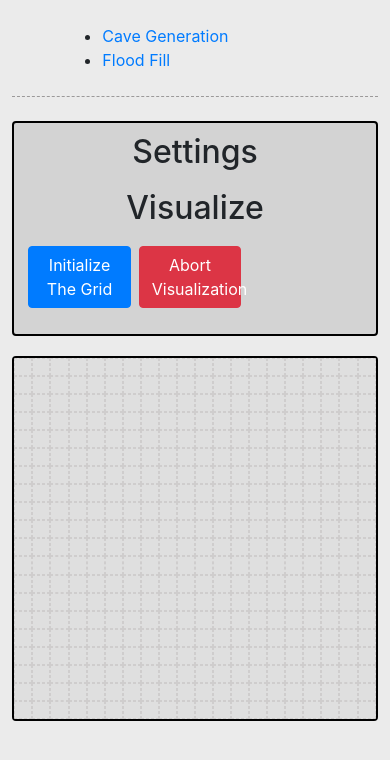
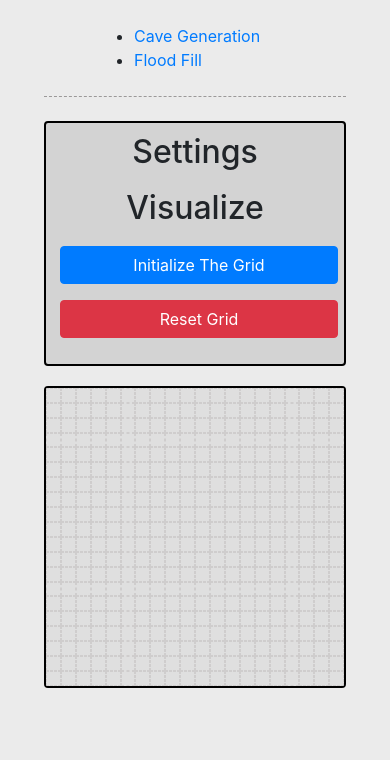
Before and after one commit to SeanMombo/Algo-Visual, a React (Create React App) app: page /floodfill in a window 390 px wide. Shown: the top 760 px of the page. Built offline with nearby package versions, Linux system fonts and the light colour scheme.

Commit message:
Floodfill MVP!

```diff
--- a/src/components/algorithms/cave.jsx
+++ b/src/components/algorithms/cave.jsx
@@ -2,8 +2,8 @@ export function initCave(grid, WIDTH, HEIGHT, initChance) {
   const clone = Array.from(Array(HEIGHT), () => new Array(WIDTH));
   for (let row = 0; row < HEIGHT; row++) {
     for (let col = 0; col < WIDTH; col++) {
-      console.log(grid[row][col]);
-      console.log(WIDTH, col, HEIGHT, row);
+      // console.log(grid[row][col]);
+      // console.log(WIDTH, col, HEIGHT, row);
       Math.random() <= initChance ||
       row === 0 ||
       col === 0 ||
--- a/src/components/algorithms/flood.jsx
+++ b/src/components/algorithms/flood.jsx
@@ -1,4 +1,6 @@
 export function recursiveFloodFill(img, r, c, col, newCol) {
+  const stack = [];
+
   function neighbours(r, c) {
     return [
       [r - 1, c],
@@ -15,13 +17,26 @@ export function recursiveFloodFill(img, r, c, col, newCol) {
   const numCol = img[0].length;
   const numRow = img.length;
 
+  const clone = Array(numRow)
+    .fill()
+    .map(() => Array(numCol));
+
+  for (let r = 0; r < numRow; r++) {
+    for (let c = 0; c < numCol; c++) {
+      if (img[r][c].isWall) clone[r][c] = 1;
+      else clone[r][c] = 0;
+    }
+  }
+
   function rec(r, c) {
     if (r < 0 || r >= numRow) return;
     if (c < 0 || c >= numCol) return;
     if (visited[key(r, c)]) return;
-    if (img[r][c] != col) return;
+    if (clone[r][c] !== 0) return;
 
-    img[r][c] = newCol;
+    stack.push([[r], [c]]);
+
+    clone[r][c] = 2;
     visited[key(r, c)] = 1;
 
     const moves = neighbours(r, c);
@@ -31,5 +46,5 @@ export function recursiveFloodFill(img, r, c, col, newCol) {
     }
   }
   rec(r, c);
-  return img;
+  return stack;
 }
--- a/src/components/control-panel/control-panel.component.jsx
+++ b/src/components/control-panel/control-panel.component.jsx
@@ -32,6 +32,8 @@ class ControlPanel extends React.Component {
     this.visualizeCaveGeneration = this.visualizeCaveGeneration.bind(this);
     this.nextStepInVisualization = this.nextStepInVisualization.bind(this);
     this.killAllTimeouts = this.killAllTimeouts.bind(this);
+    this.visualizeFloodFill = this.visualizeFloodFill.bind(this);
+    this.initGridFlood = this.initGridFlood.bind(this);
   }
 
   handleChangeWidth(w) {
@@ -40,6 +42,8 @@ class ControlPanel extends React.Component {
   handleChangeHeight(h) {
     this.props.onChangeHeight(h);
   }
+
+  //// Cave Gen
   visualizeCaveGeneration() {
     this.props.visualizeCaveGeneration(
       this.size,
@@ -55,12 +59,22 @@ class ControlPanel extends React.Component {
     this.props.killAllTimeouts();
   }
 
+  //// Flood fill
+  visualizeFloodFill() {
+    this.props.visualizeFloodFill();
+  }
+
+  initGridFlood() {
+    this.props.initGridFlood();
+  }
+
   updateSize(e) {
     let size = e.target.value.replace(/\D/, "");
     if (size > 100) size = 100;
     this.size = Number(size);
     this.setState({ size });
   }
+
   updateChance(e) {
     let initChance = e.target.value;
     if (initChance > 1) initChance = 0.45;
@@ -135,6 +149,37 @@ class ControlPanel extends React.Component {
       <br></br>
 
       <Form>
+        <Form.Group as={Col} controlId="formGridSize">
+          <Form.Label>Visualization Speed</Form.Label>
+          <InputGroup>
+            <InputGroup.Prepend>
+              <Button
+                size="sm"
+                variant="outline-secondary"
+                onClick={this.decSize.bind(this)}
+              >
+                -
+              </Button>
+            </InputGroup.Prepend>
+            <Form.Control
+              size="sm"
+              type="text"
+              placeholder="0-100"
+              value={this.state.size}
+              onChange={this.updateSize.bind(this)}
+            />
+            <InputGroup.Append>
+              <Button
+                size="sm"
+                variant="outline-secondary"
+                onClick={this.incSize.bind(this)}
+              >
+                +
+              </Button>
+            </InputGroup.Append>
+          </InputGroup>
+        </Form.Group>
+
         <Form.Row>
           <Form.Group as={Col} controlId="formGridSize">
             <Form.Label>Grid Size</Form.Label>
@@ -288,12 +333,15 @@ class ControlPanel extends React.Component {
       <h2>Visualize</h2>
       <br></br>
       <div className="buttonWrapper">
-        <Button onClick={this.visualizeCaveGeneration} variant="primary">
+        <Button onClick={this.visualizeFloodFill} variant="primary">
           Initialize The Grid
         </Button>
 
-        <Button onClick={this.killAllTimeouts} variant="danger">
-          Abort Visualization
+        <Button
+          onClick={this.initGridFlood && this.killAllTimeouts}
+          variant="danger"
+        >
+          Reset Grid
         </Button>
       </div>
     </>
--- a/src/components/control-panel/control-panel.styles.scss
+++ b/src/components/control-panel/control-panel.styles.scss
@@ -31,10 +31,16 @@ $green: #14a76c;
   .bg {
     // width: 100% !important;
   }
+  .input-group {
+    width: 100% !important;
+  }
+
   .form-group {
     // text-align: left !important;
-    width: 50% !important;
+
     button {
+      width: 30px !important;
+      font-weight: bold;
     }
   }
   .inputLabel {
@@ -42,8 +48,14 @@ $green: #14a76c;
     text-align: left;
   }
 
+  .buttonWrapper {
+    width: 100%;
+    button {
+      width: 100%;
+    }
+  }
+
   button {
-    width: 100% !important;
     margin-bottom: 16px;
   }
   .abort {
@@ -78,7 +90,7 @@ $green: #14a76c;
   // }
 }
 
-@media (max-width: 768px) {
+@media (min-width: 500px) and (max-width: 768px) {
   .wrapper2 {
     display: inline-block;
     padding: 4px;
@@ -98,18 +110,21 @@ $green: #14a76c;
     line-height: 10px;
 
     .form-group {
-      padding: 0px;
-      margin: 0px;
-      margin-left: 16px;
-      margin-right: 16px;
+      // padding: 0px;
+      // margin: 0px;
+      // margin-left: 16px;
+      // margin-right: 16px;
+
+      .col {
+        margin: 0px !important;
+      }
     }
+
     .buttonWrapper {
       button {
-        width: 30% !important;
+        width: 29%;
         margin-left: 4px;
         margin-right: 4px;
-        margin-bottom: 16px;
-        float: left;
 
         min-height: 100% !important;
         max-height: 100% !important;
@@ -117,3 +132,46 @@ $green: #14a76c;
     }
   }
 }
+
+@media (max-width: 500px) {
+  .wrapper2 {
+    display: inline-block;
+    padding: 4px;
+    margin: 4px;
+  }
+  .grid {
+    flex: 1;
+    order: 2;
+    width: 100%;
+  }
+  .control-panel {
+    padding: 10px;
+    margin: 0px;
+    margin-bottom: 20px;
+    min-width: 100%;
+    max-width: 100%;
+    line-height: 10px;
+
+    .form-group {
+      // padding: 0px;
+      // margin: 0px;
+      // margin-left: 16px;
+      // margin-right: 16px;
+
+      .col {
+        margin: 0px !important;
+      }
+    }
+
+    .buttonWrapper {
+      button {
+        width: 100%;
+        margin-left: 4px;
+        margin-right: 4px;
+
+        min-height: 100% !important;
+        max-height: 100% !important;
+      }
+    }
+  }
+}
--- a/src/components/textinput/textinput.component.jsx
+++ b/src/components/textinput/textinput.component.jsx
@@ -54,7 +54,7 @@ class Input extends React.Component {
             type="text"
             value={value}
             placeholder={label}
-            autocomplete="off"
+            autoComplete="off"
             onChange={this.handleChangeWidth}
             onKeyPress={this.handleKeyPress.bind(this)}
           />
--- a/src/components/visualizer/node/node.component.jsx
+++ b/src/components/visualizer/node/node.component.jsx
@@ -9,12 +9,19 @@ export default class Node extends React.Component {
       row,
       isWall,
       isStart,
+      isFilled,
       onMouseDown,
       onMouseEnter,
       onMouseUp
     } = this.props;
 
-    const extraClass = isWall ? "wall" : isStart ? "start" : "";
+    const extraClass = isWall
+      ? "wall"
+      : isStart
+      ? "start"
+      : isFilled
+      ? "isFilled"
+      : "";
 
     return (
       <div
--- a/src/components/visualizer/node/node.styles.scss
+++ b/src/components/visualizer/node/node.styles.scss
@@ -32,3 +32,7 @@ $green: #14a76c;
 .start {
   background: yellow;
 }
+
+.isFilled {
+  background: rgb(185, 8, 91);
+}
--- a/src/components/visualizer/visualizer.component.jsx
+++ b/src/components/visualizer/visualizer.component.jsx
@@ -10,11 +10,15 @@ import ControlPanel from "../control-panel/control-panel.component";
 const caveAlgo = 0;
 const floodAlgo = 1;
 
+const fillVal = 2;
+
 class Visualizer extends React.Component {
   constructor() {
     super();
     this.state = {
       grid: [],
+      algo: caveAlgo,
+      speed: 70,
       mouseIsPressed: false,
       draggingStart: false,
       width: 20,
@@ -22,7 +26,8 @@ class Visualizer extends React.Component {
       birthLimit: 4,
       deathLimit: 3,
       initChance: 0.45,
-      algo: caveAlgo
+      startR: 0,
+      startC: 0
     };
 
     this.handleChangeWidth = this.handleChangeWidth.bind(this);
@@ -32,6 +37,8 @@ class Visualizer extends React.Component {
     this.killAllTimeouts = this.killAllTimeouts.bind(this);
     this.initGridCave = this.initGridCave.bind(this);
     this.initGridFlood = this.initGridFlood.bind(this);
+
+    this.visualizeFloodFill = this.visualizeFloodFill.bind(this);
   }
 
   // create initial grid
@@ -45,6 +52,7 @@ class Visualizer extends React.Component {
   }
 
   initGridCave() {
+    this.killAllTimeouts();
     this.setState({ width: 20, height: 20 }, function() {
       const grid = this.createGrid(true);
       this.setState({ grid });
@@ -52,6 +60,7 @@ class Visualizer extends React.Component {
   }
 
   initGridFlood() {
+    this.killAllTimeouts();
     this.setState({ width: 21, height: 21 }, function() {
       const grid = this.createGrid(true, true);
       this.setState({ grid });
@@ -129,7 +138,10 @@ class Visualizer extends React.Component {
 
   animateCaveGeneration(boolGrid) {
     // const t = 0.5;
-    const t = Math.min(70, 1000 / (this.state.width * this.state.width));
+    const t = Math.min(
+      this.state.speed,
+      1000 / (this.state.width * this.state.width)
+    );
     for (let row = 0; row < this.state.height; row++) {
       for (let col = 0; col < this.state.width; col++) {
         const val = boolGrid[row][col];
@@ -158,10 +170,60 @@ class Visualizer extends React.Component {
     setTimeout(() => {
       for (let row = 0; row < this.state.height; row++) {
         for (let col = 0; col < this.state.width; col++) {
-          this.setNewGrid(this.state.grid, row, col, boolGrid[row][col]);
+          const g = this.setNewGrid(
+            this.state.grid,
+            row,
+            col,
+            boolGrid[row][col],
+            false
+          );
         }
       }
     }, t * this.state.height * this.state.width);
+  }
+
+  visualizeFloodFill() {
+    const { grid, startR, startC } = this.state;
+    const traversalStack = recursiveFloodFill(grid, startR, startC, 0, fillVal);
+    this.animateFloodFill(traversalStack);
+  }
+
+  animateFloodFill(traversalStack) {
+    // const t = 0.5;
+    const t = Math.max(
+      this.state.speed,
+      1000 / (this.state.width * this.state.width)
+    );
+    for (let i = 0; i < traversalStack.length; i++) {
+      const node = traversalStack[i];
+      const m1 = node[0],
+        m2 = node[1];
+      const el = document.getElementById(`node-${m1}-${m2}`);
+      console.log(m1, m2, el);
+      setTimeout(() => {
+        if (el) {
+          if (!this.state.grid[m1][m2].isStart) el.classList.add("isFilled");
+        }
+      }, t * i);
+    }
+
+    //// update state ONLY AFTER the visualization has completed, not constantly during it.
+    setTimeout(() => {
+      for (let i = 0; i < traversalStack.length; i++) {
+        const node = traversalStack[i];
+        const m1 = node[0],
+          m2 = node[1];
+        this.setNewGrid(
+          this.state.grid,
+          m1,
+          m2,
+          // this.state.grid[m1][m2].isWall,
+          false,
+          true
+        );
+      }
+      console.log(this.state.grid);
+    }, t * traversalStack.length);
   }
 
   ////////////////////////////////////////
@@ -188,6 +250,9 @@ class Visualizer extends React.Component {
         algo={this.state.algo}
         width={this.state.width}
         height={this.state.height}
+        visualizeFloodFill={this.visualizeFloodFill}
+        initGridFlood={this.initGridFlood}
+        killAllTimeouts={this.killAllTimeouts}
       />
       <this.gridComponent></this.gridComponent>
     </>
@@ -199,7 +264,7 @@ class Visualizer extends React.Component {
         return (
           <div key={rowIx} className="rowContainer">
             {row.map((node, nodeIx) => {
-              const { row, col, isWall, isStart } = node;
+              const { row, col, isWall, isStart, isFilled } = node;
               return (
                 <Node
                   key={nodeIx}
@@ -207,6 +272,7 @@ class Visualizer extends React.Component {
                   row={row}
                   isWall={isWall}
                   isStart={isStart}
+                  isFilled={isFilled}
                   mouseIsPressed={this.state.mouseIsPressed}
                   onMouseDown={(row, col) => this.handleMouseDown(row, col)}
                   onMouseEnter={(row, col) => this.handleMouseEnter(row, col)}
@@ -253,7 +319,8 @@ class Visualizer extends React.Component {
       row,
       col,
       isWall: false,
-      isStart: isStart
+      isStart: isStart,
+      isFilled: false
     };
   };
 
@@ -266,9 +333,10 @@ class Visualizer extends React.Component {
         if (
           row === Math.floor(this.state.width / 2) &&
           col === Math.floor(this.state.width / 2)
-        )
+        ) {
           node = this.createNode(row, col, isEmpty, isStart);
-        else node = this.createNode(row, col, isEmpty);
+          this.setState({ startR: row, startC: col });
+        } else node = this.createNode(row, col, isEmpty);
         currentRow.push(node);
       }
       grid.push(currentRow);
@@ -298,12 +366,13 @@ class Visualizer extends React.Component {
     return newGrid;
   };
 
-  setNewGrid = (grid, row, col, val) => {
+  setNewGrid = (grid, row, col, isWall, isFilled) => {
     const newGrid = grid.slice();
     const node = newGrid[row][col];
     const newNode = {
       ...node,
-      isWall: val
+      isWall: isWall,
+      isFilled: isFilled
     };
     newGrid[row][col] = newNode;
     return newGrid;
```
